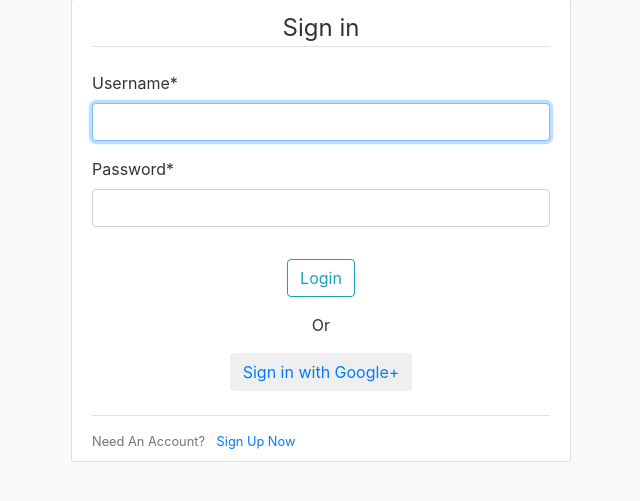
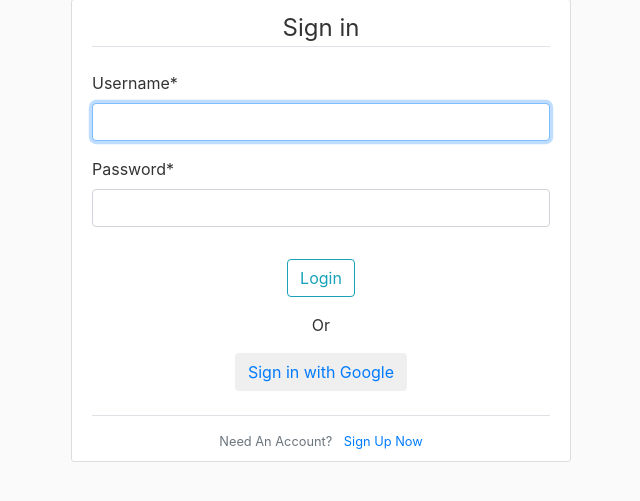
Before and after one commit to rajahks/Trackzilla, a Django app: page /login/ in a window 1280 px wide. Shown: the part 129-630 px from the top of the page, without its empty margins (319-959 px from the left). Run offline with Django 3.2, Linux system fonts and the light colour scheme; parts of the project's set-up code (start-up, migrations or seed data) failed here and were passed over; some libraries are stand-ins or nearby versions.

Commit message:
Minor changes to login form

```diff
--- a/apps/Users/templates/Users/login.html
+++ b/apps/Users/templates/Users/login.html
@@ -17,11 +17,11 @@
     <!-- TODO : bring in a nice google sign in button here -->
     <div class="social-login" style="text-align: center">
         <button class="btn google-btn social-btn" type="button">
-            <span><i class="fab fa-google-plus-g"></i> <a href="{% url 'social:begin' 'google-oauth2' %}">Sign in with Google+</a></span>
+            <span><i class="fab fa-google-plus-g"></i> <a href="{% url 'social:begin' 'google-oauth2' %}">Sign in with Google</a></span>
         </button>
     </div>
     <br>
-    <div class="border-top pt-3">
+    <div class="border-top pt-3" style="text-align: center">
         <small class="text-muted">
             Need An Account? <a class="ml-2" href="{% url 'register' %}">Sign Up Now</a>
         </small>
```
